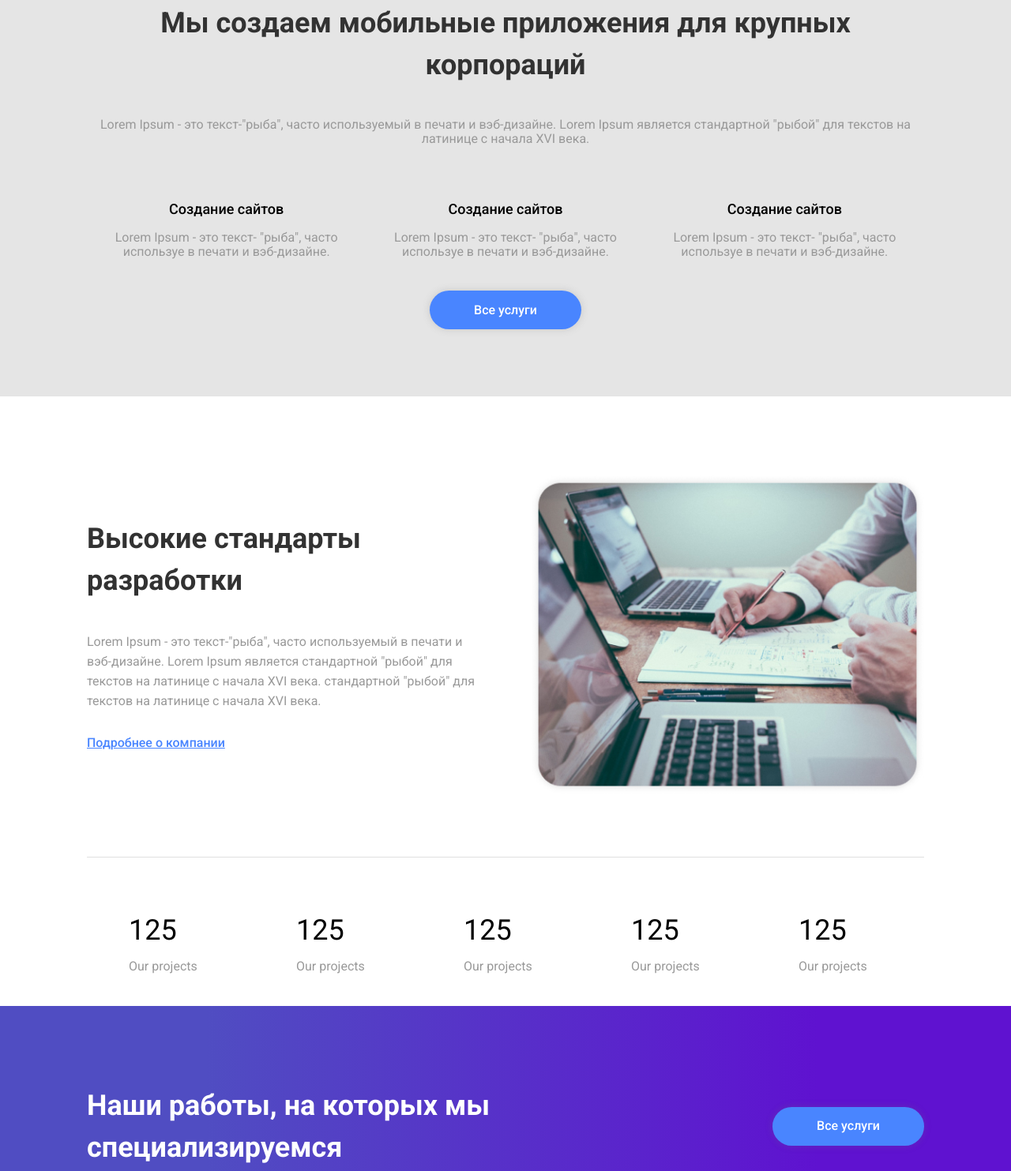
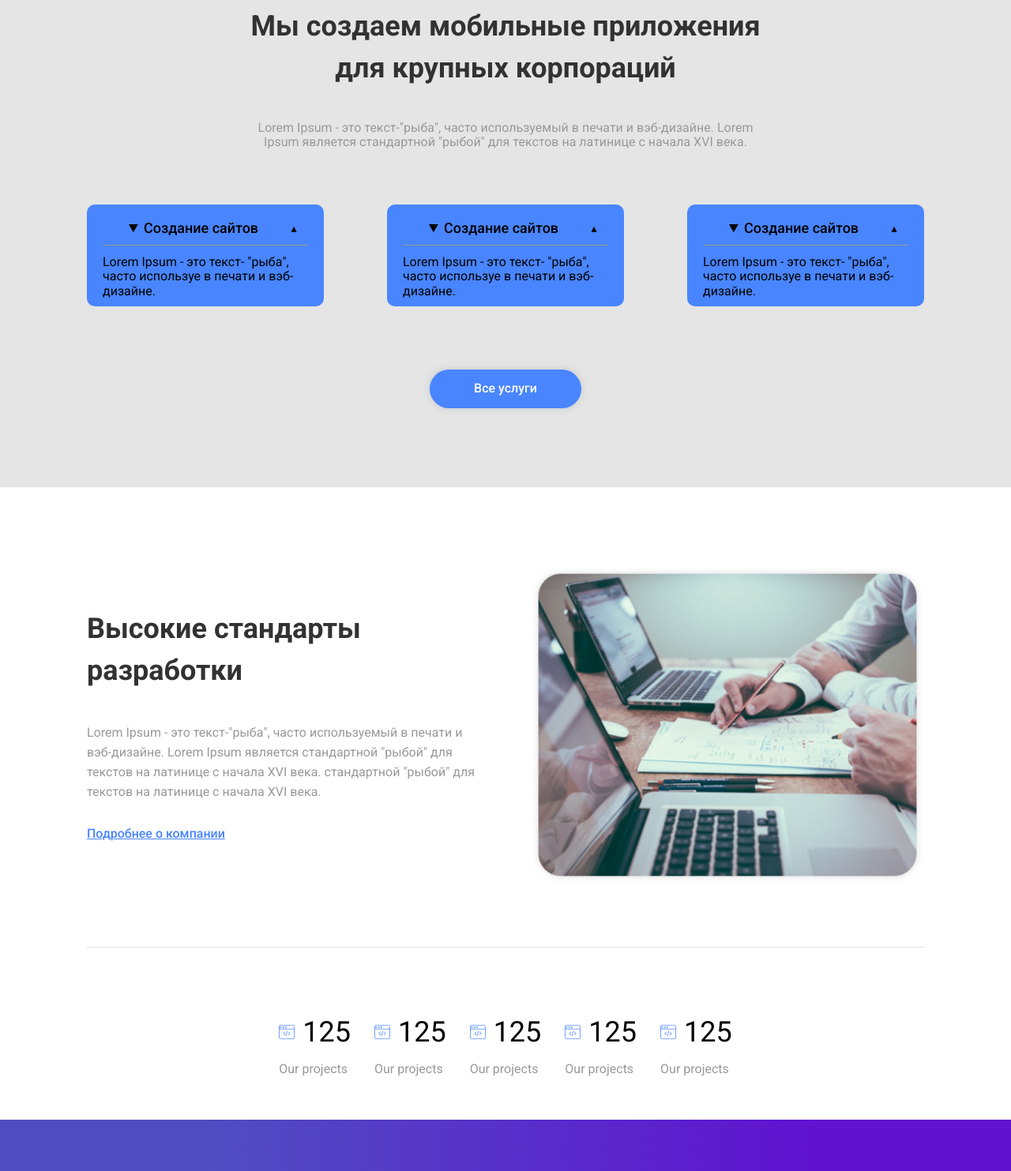
Before and after one commit to masha-kozhukh/corporate-website, a plain HTML site: page index.html in a window 1280 px wide. Shown: the part 1014-2497 px from the top of the page at 79% size. Drawn offline with Linux system fonts and the light colour scheme.

Commit message:
added accordion

```diff
--- a/css/inner.css
+++ b/css/inner.css
@@ -10,6 +10,7 @@
 
     text-align: center;
     color:#fff;
+    padding: 10px;
 
 
 
--- a/css/main.css
+++ b/css/main.css
@@ -2,7 +2,7 @@
     padding: 100px 0px;
     background-color: #E5E5E5;
 }
-.introduction__content{
+/* .introduction__content{
     display: flex;
     flex-wrap: wrap;
     flex-direction: column;
@@ -10,50 +10,108 @@
     align-items: center;
     text-align: center;
 
+} */
+
+.introduction__main-text{
+    max-width: 700px;
+    padding: 0px 15px;
+    margin: 0 auto;
+    text-align: center;
 }
+
 .introduction__title{
 
     margin-bottom: 40px;
     font-weight: 700;
     font-size: 36px;
     line-height:1.47;
-    text-align: center;
     color: #323232;
 }
-
-
-
-
 
 .introduction__subtitle{
     line-height: 1.14;
     color: #999999;
     margin-bottom: 70px;
 }
-.introduction__items{
+.accordion{
     display: flex;
     flex-wrap: wrap;
     justify-content: space-between;
-    align-items: center;
+    /* align-items: center; */
+    margin-bottom: 60px;
+    /* justify-content: space-between;
+    align-items: center; */
 
 }
 
-.introduction__item-content{
-    width: 33.3333%;
+
+
+.accordion__item{
+    /* width: 33.3333%; */
+
+    max-width: 300px;
+    background-color: #4985FF;
+    border-radius: 10px;
+    margin-bottom: 20px;
+
+
 }
-
-.introduction__item-title{
+.accordion__details{
+    padding: 10px 20px;
+}
+summary::-webkit-details-marker{
+    display: none;
+}
+.accordion__title{
+    position: relative;
     font-weight: 500;
     font-size: 18px;
     margin-bottom: 12px;
+
+    padding: 10px 50px 10px 20px ;
+    outline: none;
+    cursor: pointer;
+    text-align: center;
+    border-bottom: 1px solid #999999;
+    transition: .3s all ease;
+
 }
 
-.introduction__item-subtitle{
+
+
+.accordion__title::after{
+    display: block;
+    content: "▼";
+    font-size: 12px;
+    position: absolute;
+    right: 12px;
+    top:50%;
+    transform: translateY(-50%);
+}
+
+
+.accordion__details[open] .accordion__title::after{
+    transform: translateY(-50%) rotate(180deg);
+}
+
+/* .introduction__item-subtitle{
+    margin-right: 50px;
     color: #999999;
     text-align: left;
     margin-bottom: 55px;
     text-align: center;
+} */
+
+
+.introduction__link{
+
+    /* width: 300px;
+    margin: 0px auto; */
+    display: flex;
+    justify-content: center;
+
 }
+
 
 .link__services{
     border: 2px solid transparent;
@@ -133,20 +191,32 @@
 .about__project{
     display: flex;
     flex-wrap: wrap;
-    justify-content: space-around;
+    justify-content: center;
 
     margin-top: 70px;
 
 }
 .project__item{
-    width: 10%;
+    max-width: 300px;
+    padding: 15px;
 }
-.item__num{
+
+.item__num {
+    display: flex;
+    align-items: center;
     margin-bottom: 15px;
+
+}
+.item__num img{
+    max-height: 20px;
+    max-width: 20px;
+
+}
+.item__num p{
     font-size: 36px;
     line-height: 1.24;
-
     color: #000000;
+    padding-left: 10px;
 }
 .item__des{
     color: #999999;
@@ -252,7 +322,10 @@
 
 
 .our__project-content{
-  text-align: center;
+    max-width: 700px;
+    padding: 0px 15px;
+    margin: 0 auto;
+    text-align: center;
 }
 
 .our__project-title{
@@ -274,10 +347,11 @@
 
 .project__img{
     margin-bottom: 50px;
+    padding: 10px;
     display: flex;
     flex-wrap: wrap;
     justify-content: space-between;
-    overflow: hidden;
+
 
 }
 .project__photoes{
@@ -288,6 +362,11 @@
 
 .project__photoes:last-child{
     margin-right: 0px;
+}
+
+.link__project{
+    display: flex;
+    justify-content: center;
 }
 
 
@@ -326,7 +405,7 @@
 }
 .video__element{
     position: absolute;
-    top:45%;
+    top:55%;
     left: 0;
     width:100%;
     height: 80%;
@@ -340,9 +419,10 @@
 /* contact */
 
 .contacts{
-    margin-top: 350px;
+    margin-top: 150px;
     margin-bottom: 85px;
-
+    border-top: 1px solid #cccc;
+    padding-top: 50px;
 }
 
 .contact__content{
--- a/css/media.css
+++ b/css/media.css
@@ -215,7 +215,9 @@
         padding: 150px 0px 240px 0px;
     }
 
-
+    .accordion{
+        justify-content: center;
+    }
 
     .project__img{
         margin-bottom: 30px;
@@ -228,6 +230,13 @@
        width: 100%;
        margin-bottom: 30px;
    }
+   .project__item{
+
+   }
+   .contacts {
+     margin-top: 100px;
+
+    }
 
 
 }
@@ -259,7 +268,8 @@
 
 
     .contacts {
-        margin-top: -170px;
+        margin-top: 50px;
+        padding-top: 30px;
         margin-bottom: 45px;
     }
     .contact__input{
--- a/css/style.css
+++ b/css/style.css
@@ -13,7 +13,7 @@ html{
     box-sizing: inherit;
 
 }
-h1,h2,h3,h4,h5,h6{
+h1,h2,h3,h4,h5,h6, p{
     margin: 0px;
     padding: 0px;
 }
--- a/index.html
+++ b/index.html
@@ -91,7 +91,7 @@
             </section>
             <section class="introduction" id='main-section'>
                 <div class="container">
-                    <div class="introduction__content">
+                    <!-- <div class="introduction__content"> -->
                         <div class="introduction__main-text">
                             <h2 class="introduction__title">Мы создаем мобильные приложения
                                 для крупных корпораций
@@ -101,24 +101,32 @@
                             </p>
 
                         </div>
-                        <div class="introduction__items">
-                            <div class="introduction__item-content">
-                                <h3 class="introduction__item-title">Создание сайтов</h3>
-                                <p class="introduction__item-subtitle">Lorem Ipsum - это текст- "рыба", часто используе в печати и вэб-дизайне.</p>
+                        <div class="accordion">
+
+                            <div class="accordion__item">
+                                <details class="accordion__details" open>
+                                    <summary class="accordion__title">Создание сайтов</summary>
+                                    <p class="accordion__description">Lorem Ipsum - это текст- "рыба", часто используе в печати и вэб-дизайне.</p>
+                                </details>
                             </div>
-                            <div class="introduction__item-content">
-                                <h3 class="introduction__item-title">Создание сайтов</h3>
-                                <p class="introduction__item-subtitle">Lorem Ipsum - это текст- "рыба", часто используе в печати и вэб-дизайне.</p>
+                            <div class="accordion__item">
+                                <details class="accordion__details" open>
+                                    <summary class="accordion__title">Создание сайтов</summary>
+                                    <p class="accordion__description">Lorem Ipsum - это текст- "рыба", часто используе в печати и вэб-дизайне.</p>
+                                </details>
                             </div>
-                             <div class="introduction__item-content">
-                                <h3 class="introduction__item-title">Создание сайтов</h3>
-                                <p class="introduction__item-subtitle">Lorem Ipsum - это текст- "рыба", часто используе в печати и вэб-дизайне.</p>
+                            <div class="accordion__item">
+                                <details class="accordion__details" open>
+                                    <summary class="accordion__title">Создание сайтов</summary>
+                                    <p class="accordion__description">Lorem Ipsum - это текст- "рыба", часто используе в печати и вэб-дизайне.</p>
+                                </details>
                             </div>
+
                         </div>
                         <div class="introduction__link">
                             <a href="#" class="link__services">Все услуги</a>
                         </div>
-                    </div>
+                    <!-- </div> -->
 
                 </div>
 
@@ -141,7 +149,8 @@
                     <div class="about__project">
                         <div class="project__item">
                             <div class="item__num">
-                                125
+                                <img src="img/web-programming.png" alt="">
+                               <p> 125</p>
                             </div>
                             <div class="item__des">
                                 Our projects
@@ -149,7 +158,8 @@
                         </div>
                         <div class="project__item">
                             <div class="item__num">
-                                125
+                                <img src="img/web-programming.png" alt="">
+                               <p> 125</p>
                             </div>
                             <div class="item__des">
                                 Our projects
@@ -157,7 +167,8 @@
                         </div>
                         <div class="project__item">
                             <div class="item__num">
-                                125
+                                <img src="img/web-programming.png" alt="">
+                               <p> 125</p>
                             </div>
                             <div class="item__des">
                                 Our projects
@@ -165,7 +176,8 @@
                         </div>
                         <div class="project__item">
                             <div class="item__num">
-                                125
+                                <img src="img/web-programming.png" alt="">
+                               <p> 125</p>
                             </div>
                             <div class="item__des">
                                 Our projects
@@ -173,7 +185,8 @@
                         </div>
                         <div class="project__item">
                             <div class="item__num">
-                                125
+                                <img src="img/web-programming.png" alt="">
+                               <p> 125</p>
                             </div>
                             <div class="item__des">
                                 Our projects
@@ -230,7 +243,7 @@
             </section>
             <section class="our__project" id='news' >
                 <div class="container">
-                    <div class="our__project-block">
+                    <!-- <div class="our__project-block"> -->
                         <div class="our__project-content">
                             <h2 class="our__project-title ">Наши проекты</h2>
                             <p class="our__project-des">Lorem Ipsum - это текст-"рыба", часто используемый в печати и вэб-дизайне. Lorem Ipsum является стандартной "рыбой" для текстов на латинице с начала XVI века. </p>
@@ -245,7 +258,7 @@
                             <a href="#" class="link__services ">Все проекты</a>
                         </div>
 
-                    </div>
+                    <!-- </div>   -->
                 </div>
             </section>
             <section class="videos">
@@ -255,7 +268,8 @@
                         <p class="video__description">Просто посмотрите, как мы работаем</p>
                     </div>
                     <div class="video__item"></div>
-                    <iframe class='video__element' src="https://www.youtube.com/embed/KJkknlnA1rU" frameborder="0" allow="accelerometer; autoplay; clipboard-write; encrypted-media; gyroscope; picture-in-picture" allowfullscreen></iframe>
+                    <div class="video__element"><img src="img/video.jpg" alt=""></div>
+                    <!-- <iframe class='video__element' src="https://www.youtube.com/embed/KJkknlnA1rU" frameborder="0" allow="accelerometer; autoplay; clipboard-write; encrypted-media; gyroscope; picture-in-picture" allowfullscreen></iframe> -->
                 </div>
 
             </section>
```
Also changed, not shown: img/web-programming.png (added).
